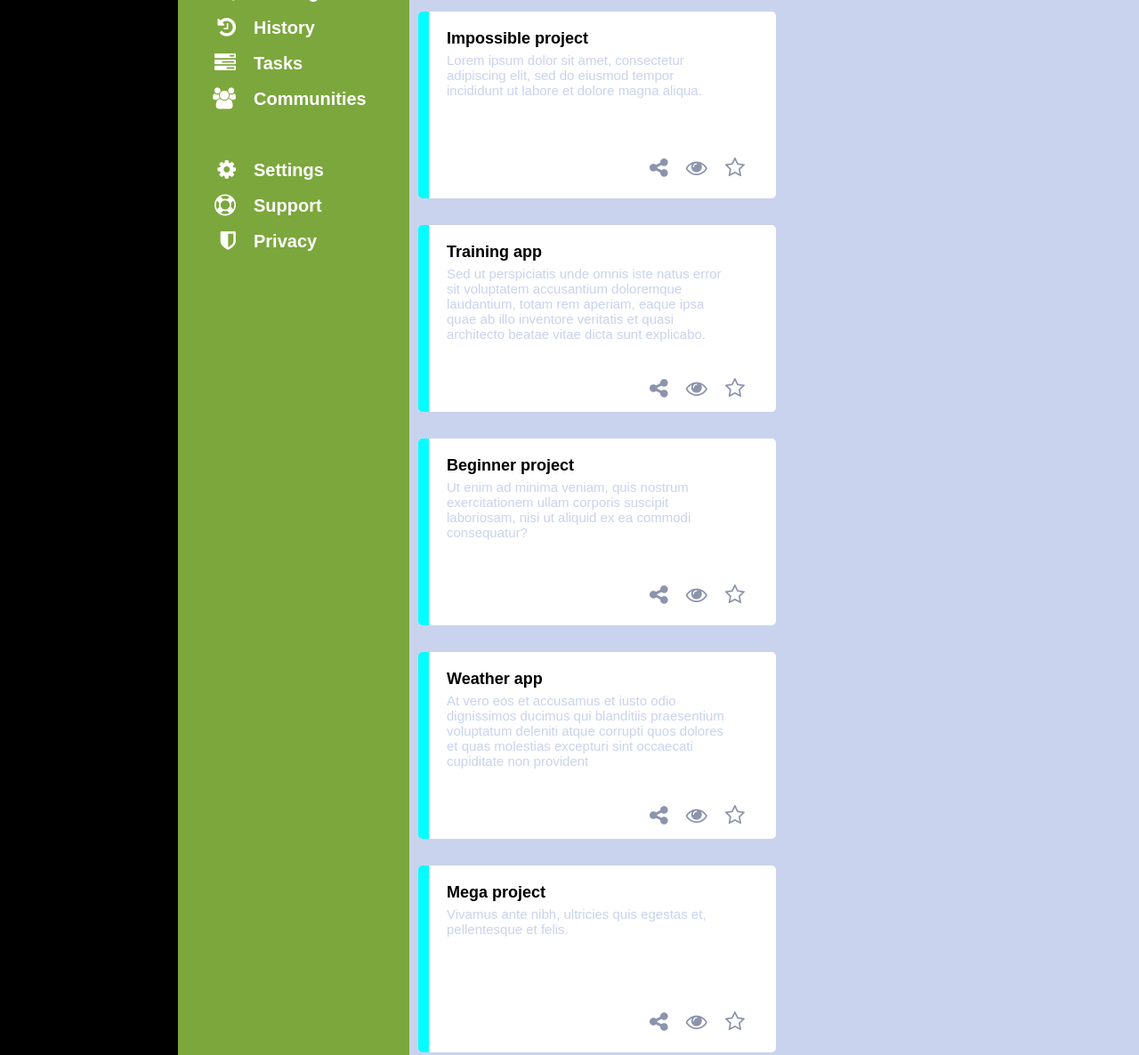
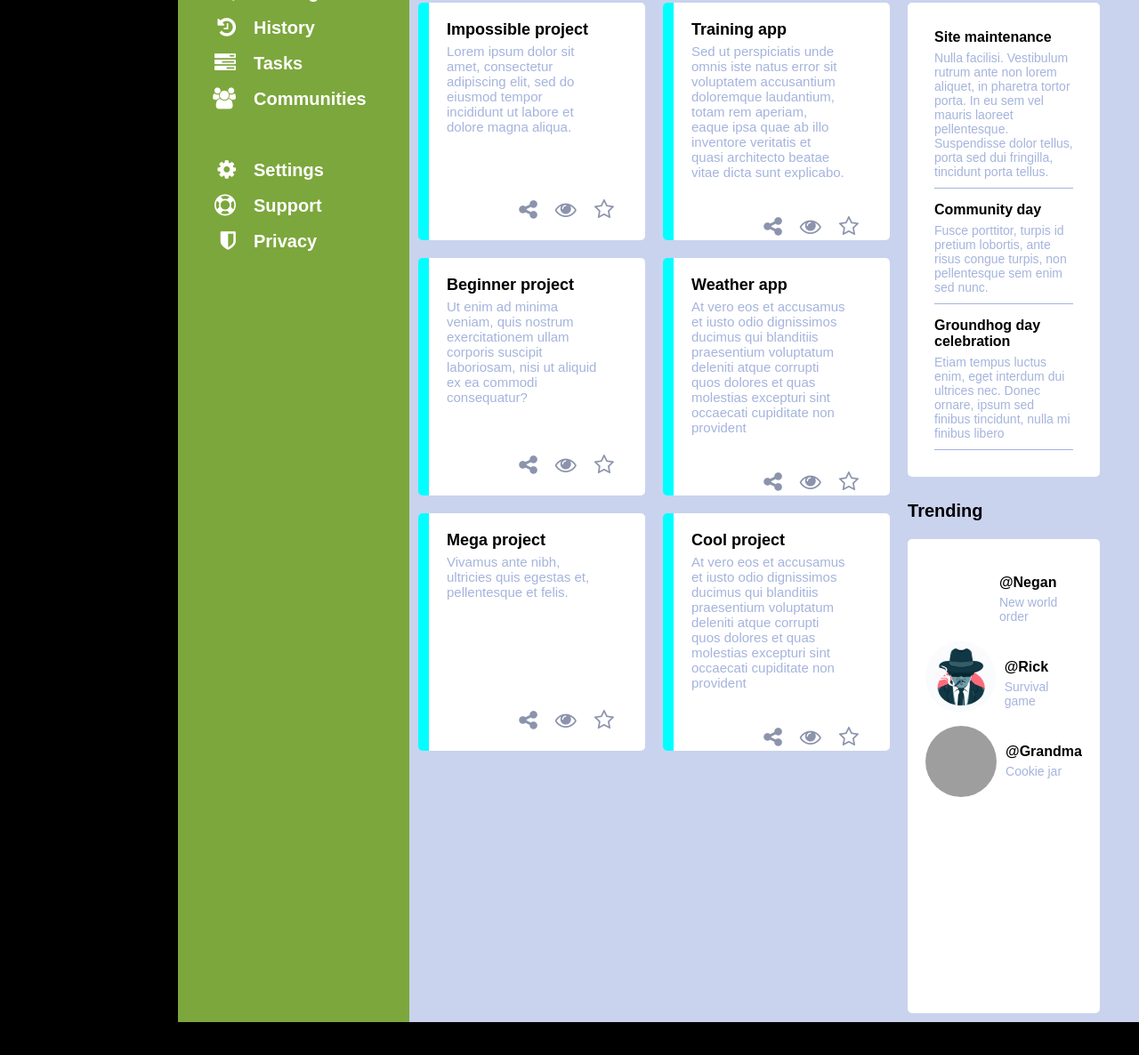
Before and after one commit to GregSCoding/gridpractice-dashboard, a plain HTML site: page index.html in a window 1280 px wide. Shown: the part 237-1423 px from the top of the page at 89% size. After the commit the page ends 1386 px from the top, so only its background shows below. Drawn offline with Linux system fonts and the light colour scheme; grey boxes are pictures that could not be loaded.

Commit message:
finish project

```diff
--- a/index.html
+++ b/index.html
@@ -110,11 +110,46 @@
             <div class="icon"><i class="fa fa-star-o" aria-hidden="true"></i></div>
           </div>
         </div>
-
-
       </div>
-
-
+      <div class="annoucements-card">
+        <div class="annoucement">
+          <div class="title">Site maintenance</div>
+          <div class="content">Nulla facilisi. Vestibulum rutrum ante non lorem aliquet, in pharetra tortor porta. In eu sem vel mauris laoreet pellentesque.
+             Suspendisse dolor tellus, porta sed dui fringilla, tincidunt porta tellus.</div>
+        </div>
+        <div class="annoucement">
+          <div class="title">Community day</div>
+          <div class="content">Fusce porttitor, turpis id pretium lobortis, ante risus congue turpis, non pellentesque sem enim sed nunc.</div>
+        </div>
+        <div class="annoucement">
+          <div class="title">Groundhog day celebration</div>
+          <div class="content">Etiam tempus luctus enim, eget interdum dui ultrices nec. Donec ornare, ipsum sed finibus tincidunt, nulla mi finibus libero</div>
+        </div>
+      </div>
+      <div class="section-name">Trending</div>
+      <div class="trending-card">
+        <div class="trending-item">
+          <div class="round-icon"></div>
+          <div class="nametag">
+            <div class="title">@Negan</div>
+            <div class="project-name">New world order</div>
+          </div>
+        </div>
+        <div class="trending-item">
+          <div class="round-icon" style="background-image: url(img/mafia.jpg);"></div>
+          <div class="nametag">
+            <div class="title">@Rick</div>
+            <div class="project-name">Survival game</div>
+          </div>
+        </div>
+        <div class="trending-item">
+          <div class="round-icon" style="background-image: url(img/monster.jpg);"></div>
+          <div class="nametag">
+            <div class="title">@Grandma</div>
+            <div class="project-name">Cookie jar</div>
+          </div>
+        </div>
+      </div>
     </div>
   </div>
 
--- a/style.css
+++ b/style.css
@@ -116,28 +116,33 @@ button.options{
   font-family: sans-serif;
   font-size: 20px;
   font-weight: 600;
+  justify-self: flex-start;
+  align-self: flex-end;
 }
 .maincontent{
+  --main-content-color:rgb(165, 180, 221);
   grid-area: 2/2/3/3;
   background-color:  rgb(201, 211, 238);
   display: grid;
   grid-template-columns: 3fr 1fr;
-  grid-template-rows: 50px 1fr 50px 1fr;
-  align-items: center;
-  gap: 10px;
+  grid-template-rows: 30px 1fr 30px 1fr;
+  gap: 20px;
   padding: 10px;
-  padding-bottom: 50px;
+  padding-right: 75px;
+  padding-bottom: 10px;
 }
 .project-card-section{
   grid-area: 2/1/5/2;
   display: grid;
-  grid-template-columns: repeat(auto-fill, 410px);
-  gap: 30px;
+  grid-template-columns: 1fr 1fr;
+  grid-template-rows: 1fr 1fr 1fr;
+  gap: 20px;
   align-self: flex-start;
 }
 .card{
-  width: 350px;
-  height: 170px;
+  width: 100%;
+  height: 267px;
+  box-sizing: border-box;
   background-color: white;
   border-left: aqua 12px solid;
   border-radius: 5px;
@@ -152,10 +157,10 @@ button.options{
   margin-bottom: 5px;
 }
 .card > .content{
-  font-family: sans-serif;
+    font-family: sans-serif;
   flex-grow: 1;
   font-size: 15px;
-  color: rgb(201, 211, 238);
+  color: var(--main-content-color);
   padding-right: 30px;
   margin-bottom: 40px;
 }
@@ -169,3 +174,66 @@ button.options{
   padding-right: 15px;
   gap: 20px;
 }
+.annoucements-card{
+  background-color: white;
+  box-sizing: border-box;
+  width: 100%;
+  height: 100%;
+  border-radius: 5px;
+  display: flex;
+  flex-direction: column;
+  padding: 30px;
+  gap: 15px;
+}
+.annoucement{
+  border-bottom: solid 1px var(--main-content-color);
+}
+.annoucement > .title{
+  font-size: 16px;
+  font-weight: 600;
+  font-family: sans-serif;
+  margin-bottom: 6px;
+}
+.annoucement > .content{
+  font-family: sans-serif;
+  flex-grow: 1;
+  font-size: 14px;
+  color: var(--main-content-color);
+  margin-bottom: 10px;
+}
+.trending-card{
+  background-color: white;
+  box-sizing: border-box;
+  width: 100%;
+  height: 100%;
+  border-radius: 5px;
+  display: flex;
+  flex-direction: column;
+  padding: 20px;
+  gap: 5px;
+}
+.trending-item{
+  display: flex;
+}
+.trending-item > .round-icon{
+  width: 80px;
+  height: 80px;
+}
+.nametag{
+  height: 70px;
+  padding-top: 20px;
+  padding-left: 10px;
+}
+.nametag > .title{
+  font-size: 16px;
+  font-weight: 550;
+  font-family: sans-serif;
+  margin-bottom: 5px;
+}
+.nametag > .project-name{
+  font-family: sans-serif;
+  flex-grow: 1;
+  font-size: 14px;
+  color: var(--main-content-color);
+  margin-bottom: 10px;
+}
```
